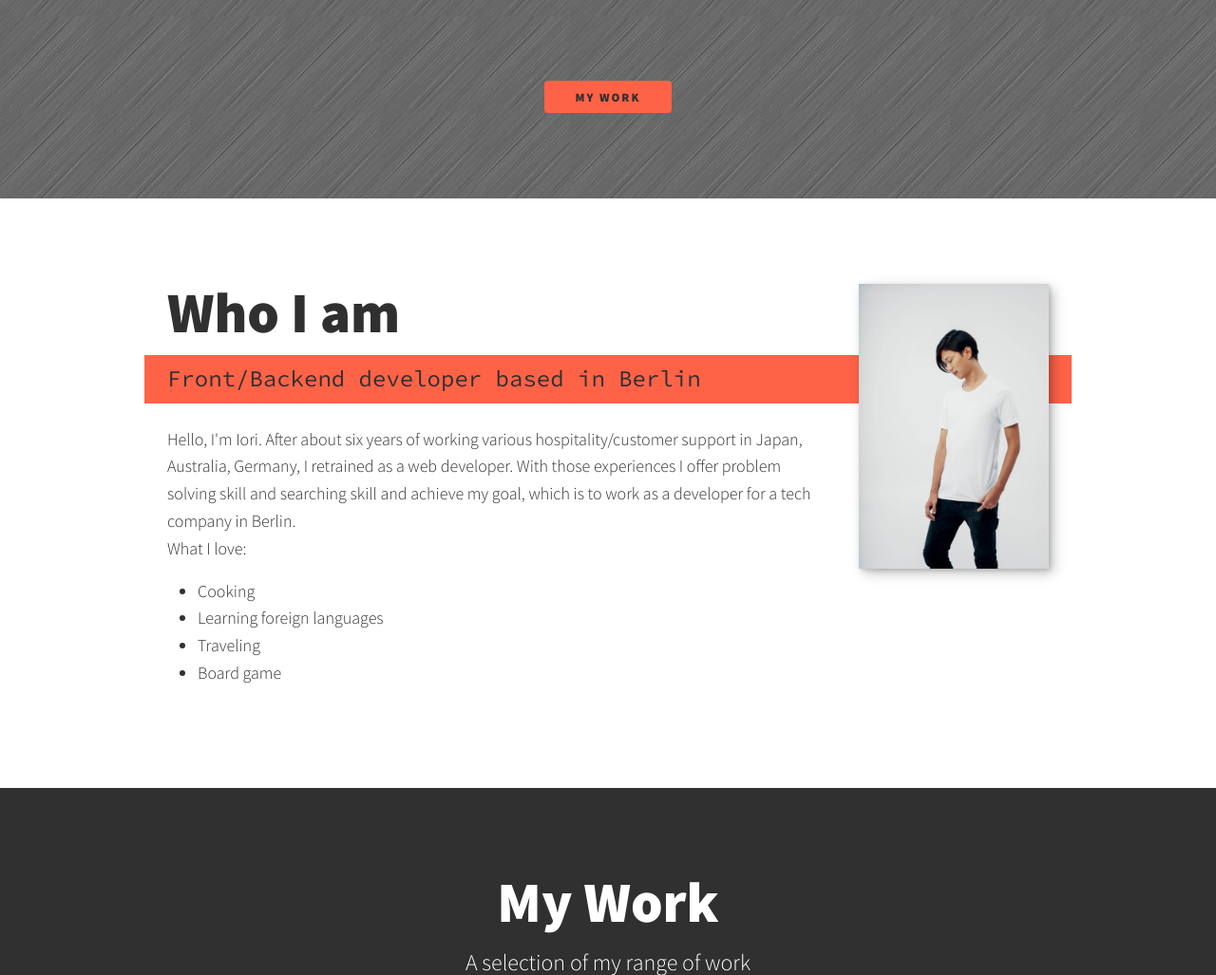
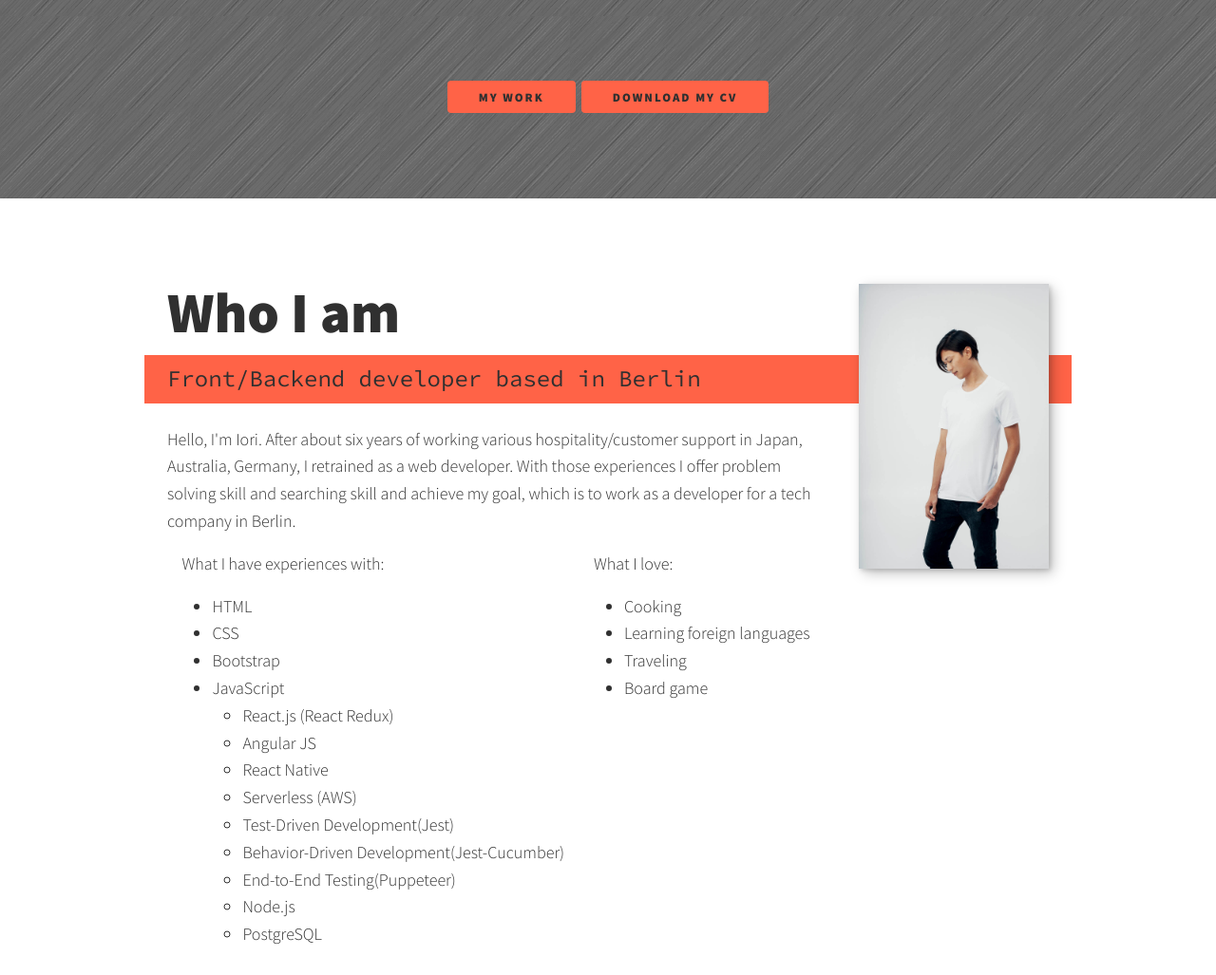
Before and after one commit to imatsuhira/myportfolio, a website: page index.html in a window 1280 px wide. Shown: the part 869-1896 px from the top of the page at 95% size. Drawn offline with nearby package versions, Linux system fonts and the light colour scheme.

Commit message:
added resume download button and what I am experienced with part on about me

```diff
--- a/css/style.css
+++ b/css/style.css
@@ -326,6 +326,11 @@ header {
   margin: 0;
 }
 
+.service__btn__container {
+  display: flex;
+  justify-content: center;
+}
+
 @media (min-width: 800px) {
   .services {
     display: flex;
@@ -346,6 +351,11 @@ header {
 
 .about-me__img {
   box-shadow: var(--bs);
+}
+
+.about-me__list {
+  display: flex;
+  justify-content: space-around;
 }
 
 @media (min-width: 600px) {
--- a/index.html
+++ b/index.html
@@ -72,7 +72,11 @@
         </p>
       </div>
     </div>
-    <a href="#work" class="btn">My Work</a>
+    <div class="service__btn__container">
+      <a href="#work" class="btn" style="margin-right: 3px;">My Work</a>
+      <a href="files/IORIMATSUHIRA-Resume.pdf" class="btn" style="margin-left: 3px; target=" _blank" download>Download
+        my CV</a>
+    </div>
   </section>
   <section class="about-me" id="about">
     <h2 class="section__title section__title--about"><strong>Who I am</strong></h2>
@@ -82,13 +86,38 @@
         Germany, I retrained as a web developer.
         With those experiences I offer problem solving skill and searching skill and achieve my goal, which is to work
         as a developer for a tech company in Berlin.<br>
-        What I love:<br>
+      <div class="about-me__list">
+        <div class="list__content">
+          <p>What I have experiences with:<br></p>
+          <ul>
+            <li>HTML</li>
+            <li>CSS</li>
+            <li>Bootstrap</li>
+            <li>JavaScript
+              <ul>
+                <li>React.js (React Redux)</li>
+                <li>Angular JS</li>
+                <li>React Native</li>
+                <li>Serverless (AWS)</li>
+                <li>Test-Driven Development(Jest)</li>
+                <li>Behavior-Driven Development(Jest-Cucumber)</li>
+                <li>End-to-End Testing(Puppeteer)</li>
+                <li>Node.js</li>
+                <li>PostgreSQL</li>
+              </ul>
+            </li>
+          </ul>
+        </div>
+        <div class="list__content">
+          <p>What I love:<br></p>
           <ul>
             <li>Cooking</li>
             <li>Learning foreign languages</li>
             <li>Traveling</li>
             <li>Board game</li>
           </ul>
+        </div>
+      </div>
       </p>
       <!-- <p></p> -->
     </div>
```
Also changed, not shown: 2 other files. Lines whose indentation alone changed are shown as unchanged.
